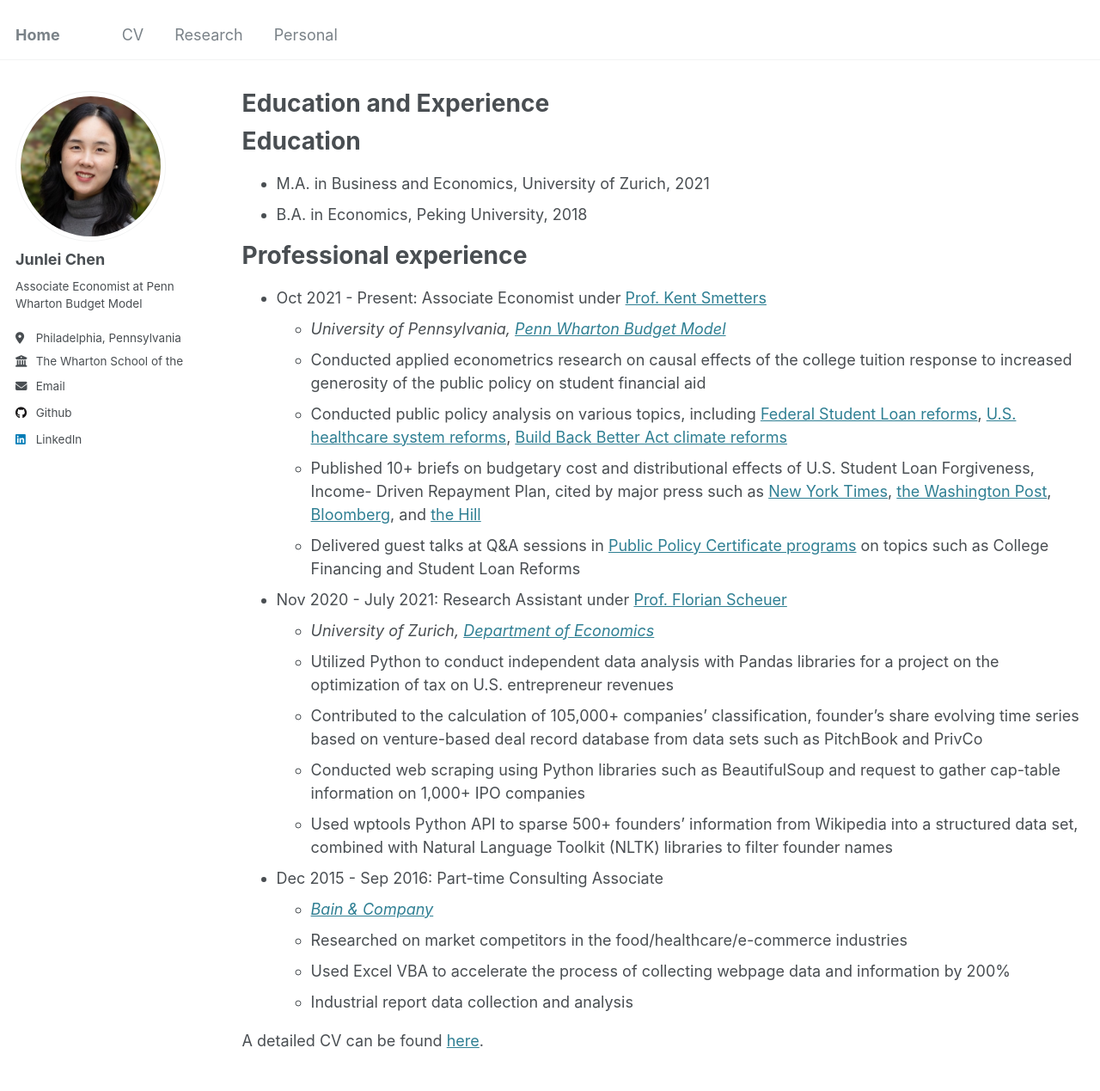
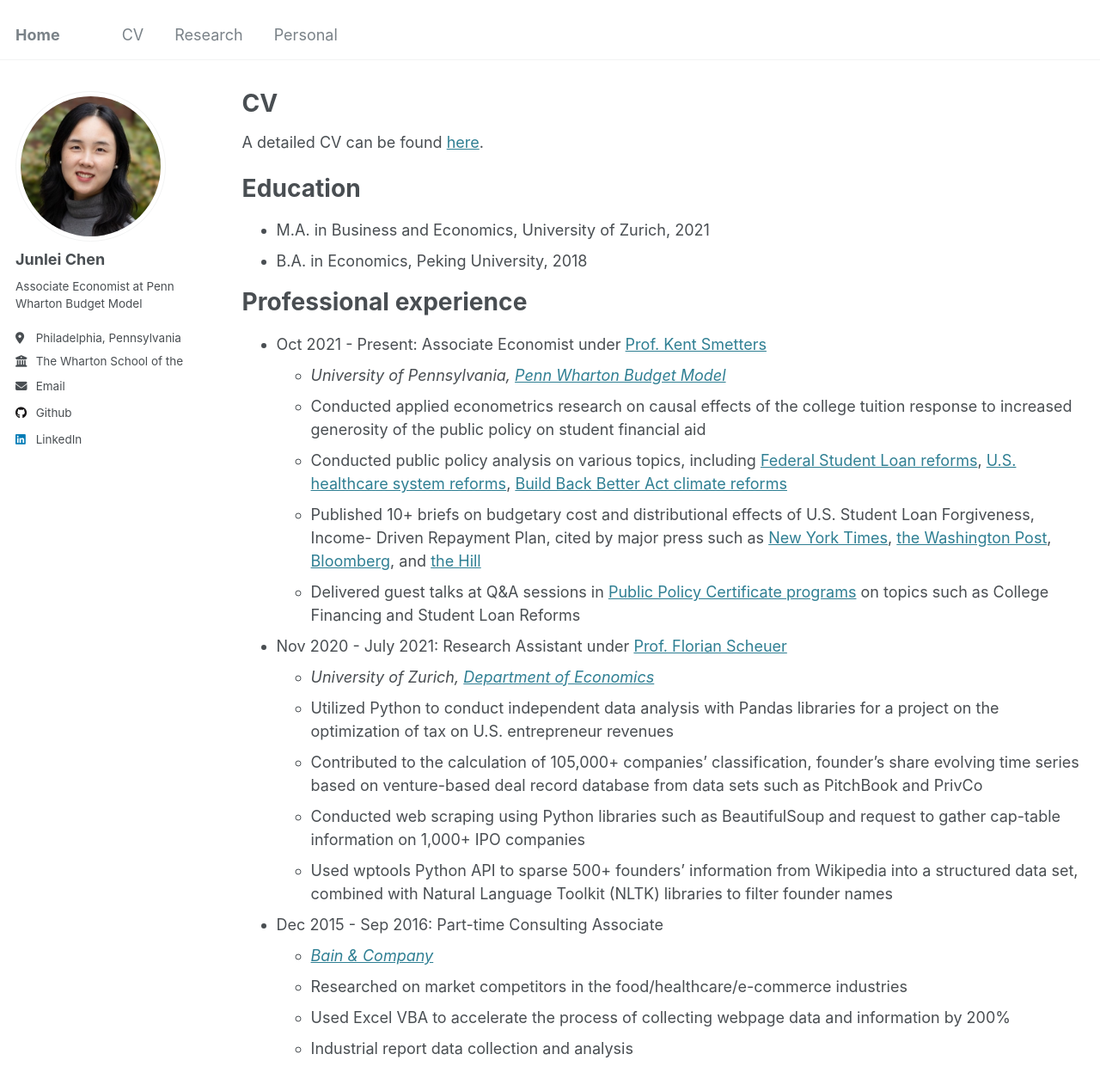
Before and after one commit to Junlei-Chen/junlei-chen.github.io, a Jekyll site: the page built from _pages/cv.md, in a window 1280 px wide and 1400 px high. Shown: the top 1269 px of the window at 86% size. Built offline with Jekyll 4.4.1, drawn with Linux system fonts in a browser that asks for light colours.

Commit message:
Update cv.md

```diff
--- a/_pages/cv.md
+++ b/_pages/cv.md
@@ -1,6 +1,6 @@
 ---
 layout: archive
-title: "Education and Experience"
+title: "CV"
 permalink: /cv/
 author_profile: true
 redirect_from:
@@ -8,6 +8,8 @@ redirect_from:
 ---
 
 {% include base_path %}
+
+A detailed CV can be found [here]('http://junlei-chen.github.io/files/junlei_chen_cv.pdf').
 
 Education
 ======
```
Also changed, not shown: other parts of _pages/cv.md (+0 -2 lines).
